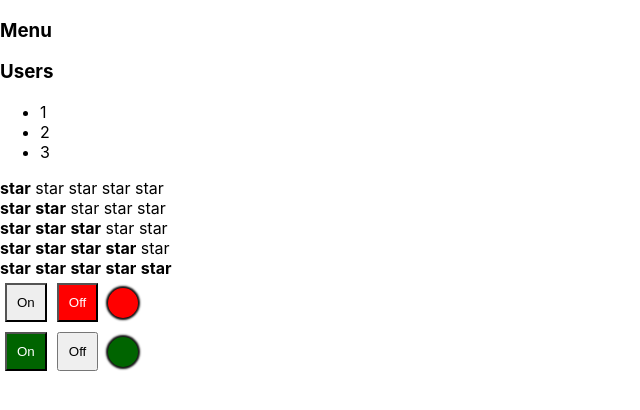
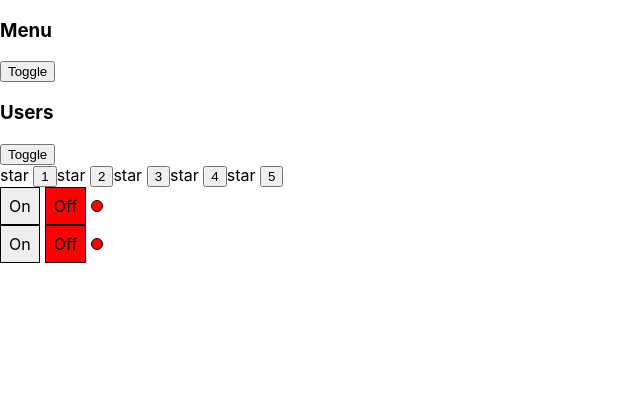
Before and after one commit to KatrinaNov/typescript-podrobno, a React (Create React App) app: page / in a window 1280 px wide. Shown: the top 410 px of the page, without its empty margins (0-640 px from the left). Built offline with nearby package versions, Linux system fonts and the light colour scheme.

Commit message:
6. useState

```diff
--- a/src/App.tsx
+++ b/src/App.tsx
@@ -1,24 +1,27 @@
 import React from 'react';
 import './App.css';
 import Accordion from "./components/Accordion/Accordion";
-import {Rating} from "./components/Rating";
+import {Rating} from "./components/Rating/Rating";
 import OnOff from "./components/OnOff/OnOff";
+import UncontrolledAccordion from "./components/UnControlledAccordion/Accordion";
 
 
 function App() {
   return (
     <div>
-      <Accordion titleValue = {'Menu'} collapsed = {true}/>
-      <Accordion titleValue = {'Users'} collapsed = {false}/>
+      {/*<Accordion titleValue = {'Menu'} collapsed = {true}/>*/}
+      {/*<Accordion titleValue = {'Users'} collapsed = {false}/>*/}
+      <UncontrolledAccordion titleValue = {'Menu'}/>
+      <UncontrolledAccordion titleValue = {'Users'}/>
 
-      <Rating value={1}/>
-      <Rating value={2}/>
-      <Rating value={3}/>
-      <Rating value={4}/>
-      <Rating value={5}/>
+      <Rating/>
+      {/*<Rating/>*/}
+      {/*<Rating/>*/}
+      {/*<Rating/>*/}
+      {/*<Rating/>*/}
 
-      <OnOff turned={true}/>
-      <OnOff turned={false}/>
+      <OnOff/>
+      <OnOff/>
     </div>
   );
 }
--- a/src/components/OnOff/OnOff.tsx
+++ b/src/components/OnOff/OnOff.tsx
@@ -1,17 +1,43 @@
-import React from "react";
-import styles from './OnOff.module.css'
+import React, {useState} from "react";
 
 type OnOffPropsType = {
-  turned: boolean;
+  // on: boolean;
 }
 
 function OnOff(props: OnOffPropsType) {
+
+  let [on, setOn] = useState(false);
+
+  const onStyle = {
+    border: "1px solid #000",
+    display: "inline-block",
+    padding: "8px",
+    background: on ? "darkgreen" : "#eee"
+  };
+  const offStyle = {
+    border: "1px solid #000",
+    display: "inline-block",
+    marginLeft: "5px",
+    padding: "8px",
+    background: on ? "#eee" : "red"
+  };
+  const indicatorStyle = {
+    width: "10px",
+    height: "10px",
+    borderRadius : "50%",
+    border: "1px solid #000",
+    display: "inline-block",
+    marginLeft: "5px",
+    background: on ? "darkgreen" : "red"
+  };
+
   return (
-    <div className={`${styles.onOff} ${props.turned && styles.Off}`}>
-      <button className={styles.turnOn}>On</button>
-      <button className={styles.turnOff}>Off</button>
-      <div className={styles.circle}></div>
+    <div>
+      <div style={onStyle} onClick={() => {setOn(true)}}>On</div>
+      <div style={offStyle} onClick={() => {setOn(false)}}>Off</div>
+      <div style={indicatorStyle}></div>
     </div>
   )
 }
+
 export default OnOff;
--- a/src/components/Rating.tsx
+++ /dev/null
@@ -1,29 +0,0 @@
-import React from "react";
-
-type RatingProps = {
-  value: number
-}
-
-export function Rating(props: RatingProps) {
-  return (
-    <div>
-      <Star selected={props.value > 0}/>
-      <Star selected={props.value > 1}/>
-      <Star selected={props.value > 2}/>
-      <Star selected={props.value > 3}/>
-      <Star selected={props.value > 4}/>
-    </div>
-  )
-}
-
-type StarPropsType = {
-  selected: boolean
-}
-
-function Star(props: StarPropsType) {
-  if (props.selected) {
-    return <span><b>star</b> </span>
-  } else {
-    return <span>star </span>
-  }
-}
--- /dev/null
+++ b/src/components/Rating/Rating.tsx
@@ -0,0 +1,31 @@
+import React, {useState} from "react";
+
+type RatingProps = {
+  // value: 0 | 1 | 2 | 3 | 4 | 5
+}
+
+export function Rating(props: RatingProps) {
+
+  const [rating, setRating] = useState(0)
+  return (
+    <div>
+      <Star selected={rating > 0}/><button onClick={() => setRating(1)}>1</button>
+      <Star selected={rating > 1}/><button onClick={() => setRating(2)}>2</button>
+      <Star selected={rating > 2}/><button onClick={() => setRating(3)}>3</button>
+      <Star selected={rating > 3}/><button onClick={() => setRating(4)}>4</button>
+      <Star selected={rating > 4}/><button onClick={() => setRating(5)}>5</button>
+    </div>
+  )
+}
+
+type StarPropsType = {
+  selected: boolean
+}
+
+function Star(props: StarPropsType) {
+  if (props.selected) {
+    return <span><b>star</b> </span>
+  } else {
+    return <span>star </span>
+  }
+}
--- /dev/null
+++ b/src/components/UnControlledAccordion/Accordion.tsx
@@ -0,0 +1,36 @@
+import React, {useState} from "react";
+
+type AccordionPropsType = {
+  titleValue: string,
+}
+function UncontrolledAccordion(props: AccordionPropsType) {
+
+  let [collapsed, setCollapsed] = useState(true);
+
+  return (
+      <div>
+        <AccordionTitle title={props.titleValue}/>
+        <button onClick={() => {setCollapsed(!collapsed)}}>Toggle</button>
+        { !collapsed && <AccordionBody/>}
+      </div>
+    )
+}
+
+type AccordionTitlePropsType = {
+  title: string
+}
+function AccordionTitle(props: AccordionTitlePropsType){
+  return (
+    <h3>{props.title}</h3>
+  )
+}function AccordionBody(){
+  return (
+    <ul>
+      <li>1</li>
+      <li>2</li>
+      <li>3</li>
+    </ul>
+  )
+}
+
+export default UncontrolledAccordion;
```
